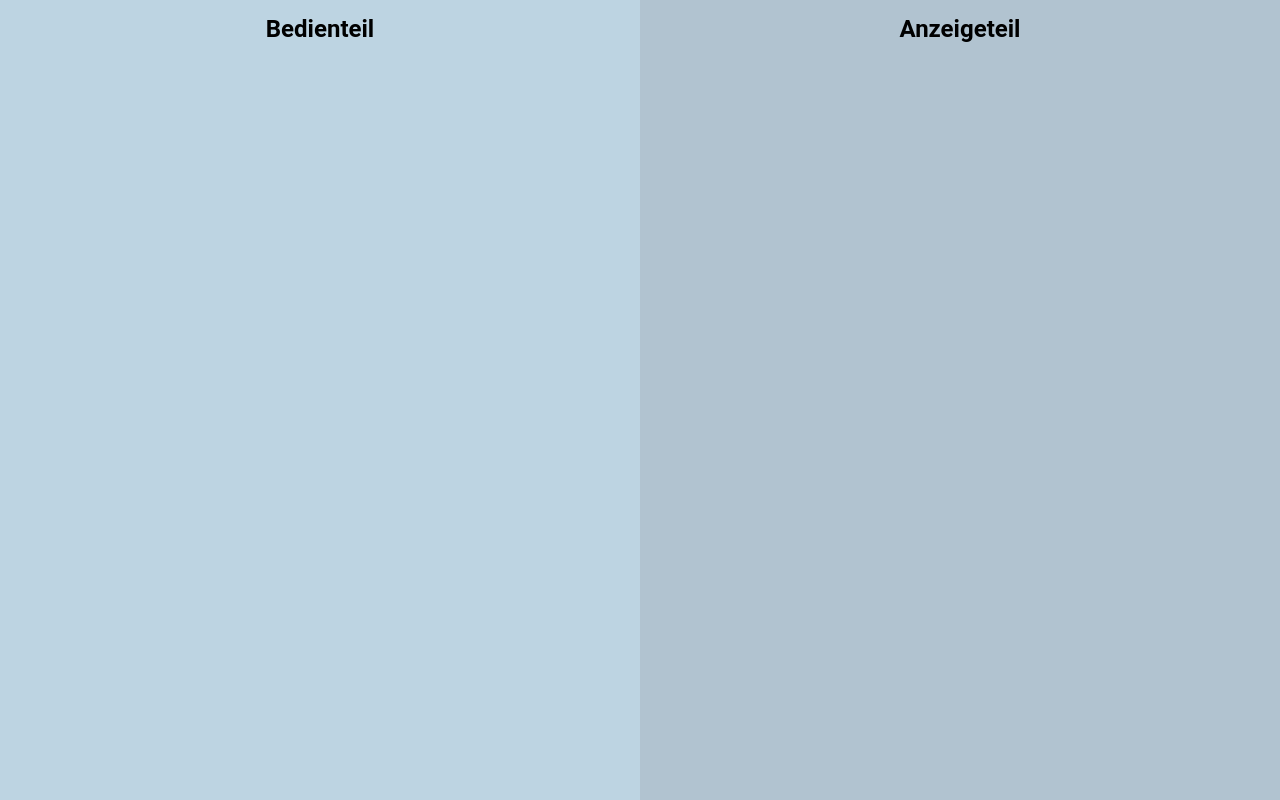
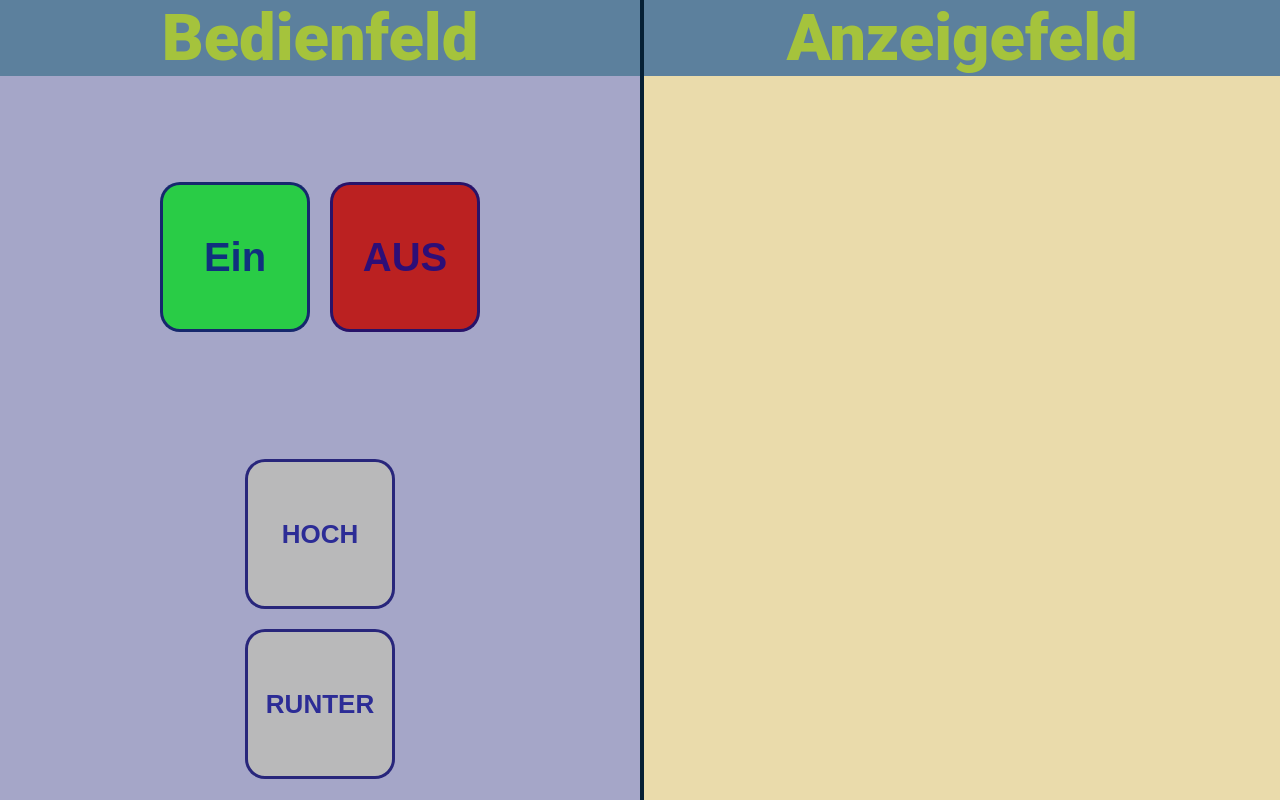
Before and after one commit to d-schwanzl/luefterprojekt-esp32, a plain HTML site: page web/public/index.html in a window 1280 px wide. Drawn offline with Linux system fonts and the light colour scheme.

Commit message:
Webinterface Layout erstellt

```diff
--- a/web/public/index.html
+++ b/web/public/index.html
@@ -13,23 +13,30 @@
 
     <!-- Container 1: linke Hälfte, 50% Breite, 100% Höhe -->
     <div class="container" id="container-links">
-      <h2>Bedienteil</h2>
+      <h2>Bedienfeld</h2>
 
       <!-- Unter-Container in Container 1 -->
-      <div class="sub-container"></div>
-      <div class="sub-container"></div>
+      <div class="sub-container1">
+      <button class="taster taster--ein">Ein</button>
+      <button class="taster taster--aus">AUS</button>
+      </div>
+     <!-- Unter-Container in Container 1 -->
+      <div class="sub-container2">
+      <button class="taster taster--hoch">HOCH</button>
+      <button class="taster taster--runter">RUNTER</button>
+     </div>
+   </div>
+
+
+    <div class="container" id="container-rechts">
+    <h2>Anzeigefeld</h2>
 
     </div>
 
+
+
     <!-- Container 2: rechte Hälfte, 50% Breite, 100% Höhe -->
-    <div class="container" id="container-rechts">
-      <h2>Anzeigeteil</h2>
 
-      <!-- Unter-Container in Container 2 -->
-      <div class="sub-container"></div>
-      <div class="sub-container"></div>
-
-    </div>
 
   </div>
 
--- a/web/public/styles.css
+++ b/web/public/styles.css
@@ -15,8 +15,12 @@ body {
 }
 
 h2 {
-  color: black;
+  margin: 0;
+  color: rgba(180, 208, 41, 0.837);
+    font-size: 65px;
+  font-weight: 800;
   text-align: center;
+    background: #5c809d;      /* eigene Hintergrundfarbe für die Überschrift */
 }
 
 /* ==========================================================
@@ -38,21 +42,97 @@ h2 {
 .container {
   width: 50%;
   height: 100%;
-  padding: 15px;
+
   display: flex;
   flex-direction: column;  /* Unter-Container untereinander stapeln */
 }
 
 
 #container-links {
-  background: #bdd4e2;
+  background: #a5a6c8;
+
+
 }
 
 #container-rechts {
-  background: #b1c3d0;
+  background: #e0cb83ad;
+    border-left: 4px solid #062035;
+
 }
 
 
-.sub-container {
-  flex: 1;                     /* teilt verfügbare Höhe gleichmäßig auf */
+.sub-container1 {
+
+  flex: 1;        /* teilt verfügbare Höhe gleichmäßig auf */
+  display: flex;          /* Container nebeneinander anordnen */
+  flex-direction: row;  /* Unter-Container untereinander stapeln */
+ justify-content: center;  /* zentriert die Buttons vertikal */
+ align-items: center;
+  gap: 20px;      /* Abstand zwischen den Buttons */
+
+
 }
+
+.sub-container2 {
+  flex: 1;        /* teilt verfügbare Höhe gleichmäßig auf */
+  display: flex;          /* Container nebeneinander anordnen */
+  flex-direction: column;  /* Unter-Container untereinander stapeln */
+ justify-content: center;  /* zentriert die Buttons vertikal */
+ align-items: center;
+  gap: 20px;      /* Abstand zwischen den Buttons */
+
+}
+
+
+
+.taster {
+  aspect-ratio: 1 / 1;      /* erzwingt: Breite = Höhe, also quadratisch */
+  width: 150px;              /* Ausgangsgröße, kannst du frei anpassen */
+
+  display: flex;             /* zum Zentrieren des Inhalts */
+  align-items: center;       /* vertikal mittig */
+  justify-content: center;   /* horizontal mittig */
+
+  border: 3px solid #141274e0;
+  border-radius: 20px;
+  background: #3e7ebe;
+color: #0a0a8ccd;
+  cursor: pointer;
+}
+
+.taster:hover {
+   filter: brightness(1.6);
+}
+
+.taster:active {
+  transform: translateY(2px);   /* kleiner "Klick"-Effekt beim Drücken */
+}
+
+
+.taster--ein {
+  background: #29cc46;
+
+  font-size: 40px;
+  font-weight: 750;
+}
+
+.taster--aus {
+  background: #bb2121;
+
+  font-size: 40px;
+  font-weight: 750;
+}
+
+.taster--hoch {
+  background: #bdbdb8db;
+
+  font-size: 26px;
+  font-weight: 750;
+}
+
+.taster--runter {
+  background: #bdbdb8db;
+
+  font-size: 26px;
+  font-weight: 750;
+}
```
